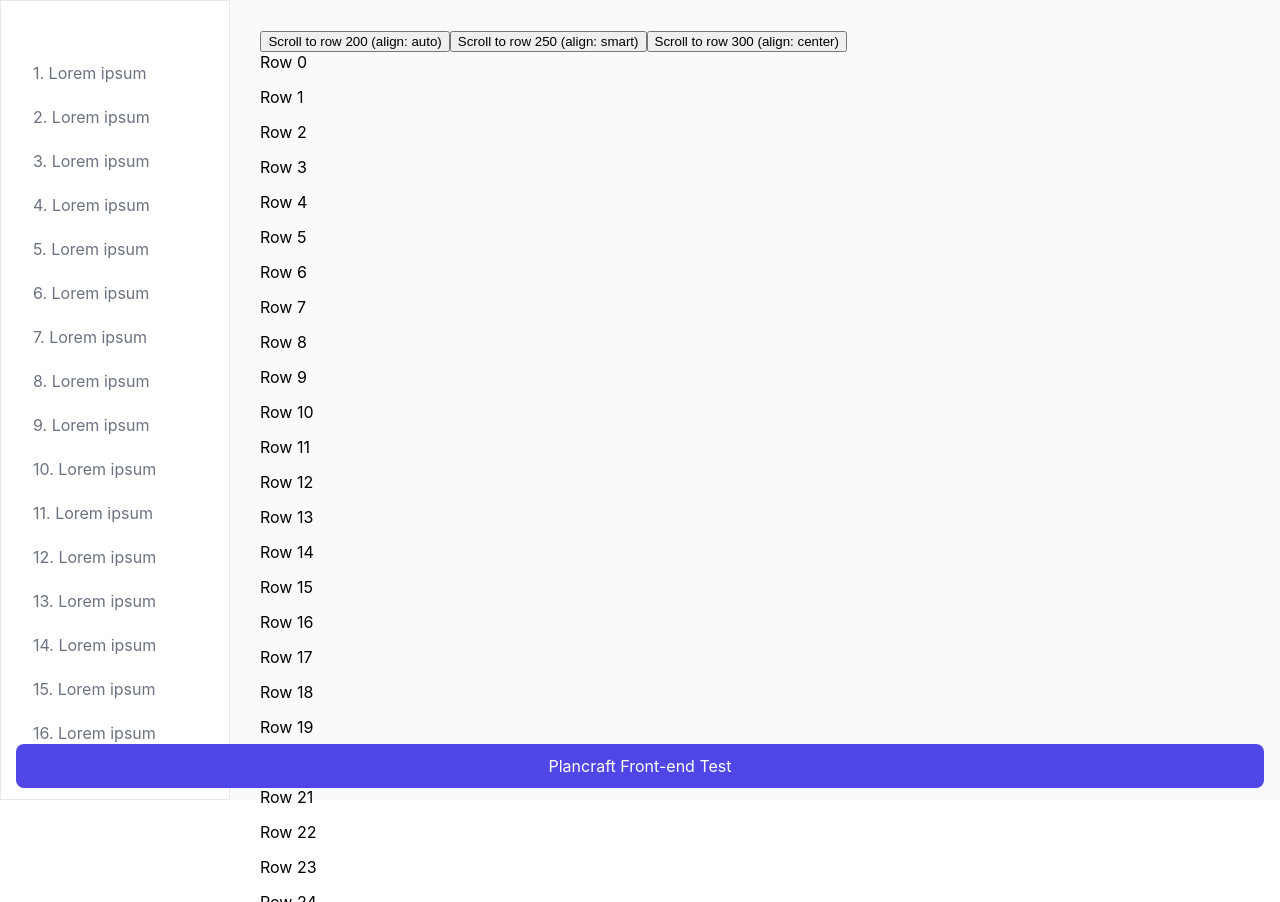
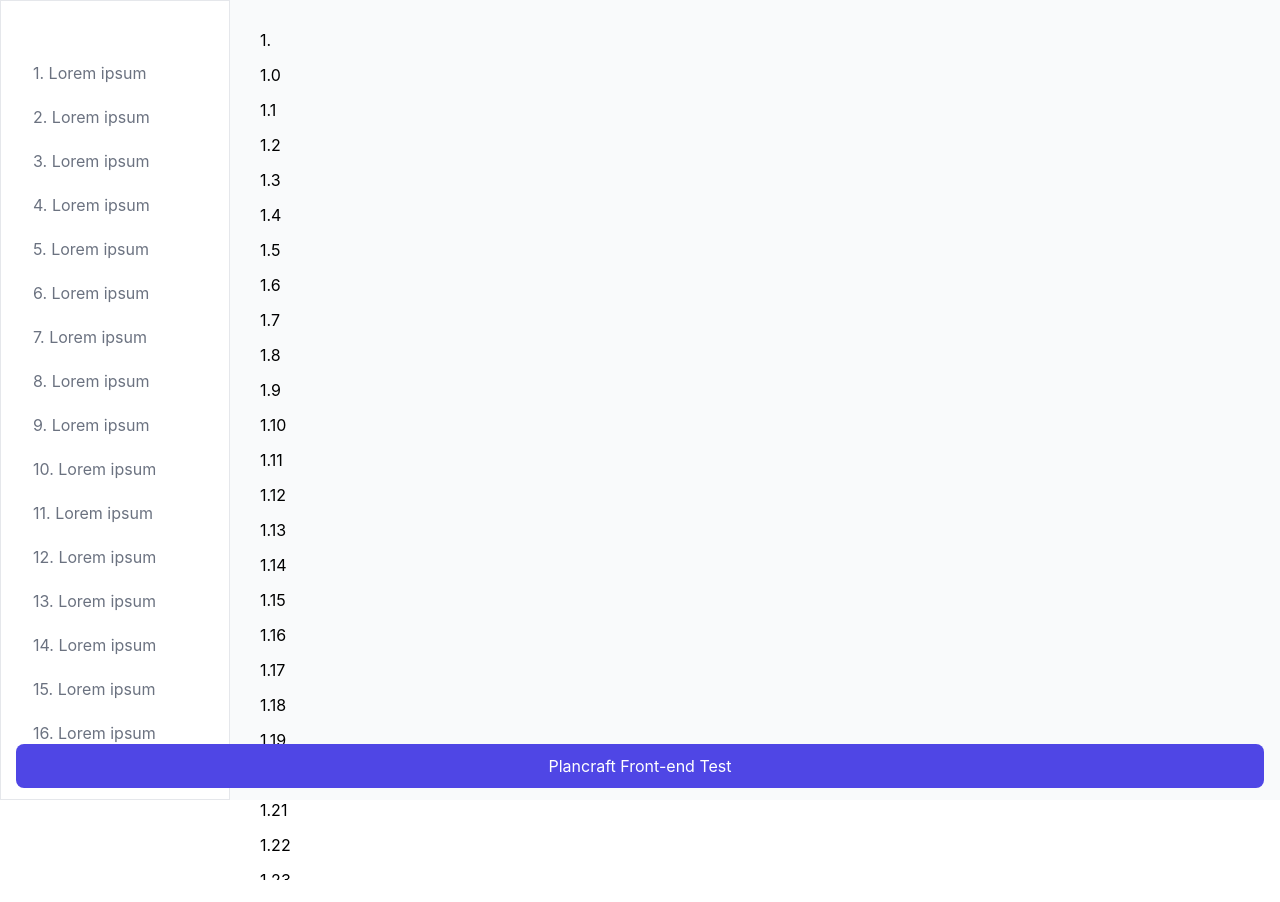
Before and after one commit to kelanik8/react-react-window-test-fe, a Next.js app: page / in a window 1280 px wide. After the commit the page ends 880 px from the top, so only its background shows below. Built offline with nearby package versions, Linux system fonts and the light colour scheme.

Commit message:
feat: integrated sidenav active list block to scroll to respective scroll view

```diff
--- a/components/AppAside/index.tsx
+++ b/components/AppAside/index.tsx
@@ -10,7 +10,6 @@ export default function AppAside() {
   const textBlocks = useRecoilValue(blocksListsAtom);
 
   const onMenuClick = (id: string) => {
-    console.log(id);
     setActiveBlock(id);
   };
 
--- a/components/AppContentContainer/index.tsx
+++ b/components/AppContentContainer/index.tsx
@@ -1,14 +1,49 @@
-import { CSSProperties, PropsWithChildren, useRef } from "react";
+import { CSSProperties, PropsWithChildren, useRef, useEffect } from "react";
+import { FixedSizeList as List } from "react-window";
+import { useRecoilValue } from "recoil";
+import { activeBlockAtom } from "../../atoms/activeBlockAtom";
+import {
+  BLOCK_LIST_DATA,
+  INestedTextBlock,
+  ITextBlock,
+} from "../../data/document";
+
 import { ContentContainer } from "./styles";
 
-import { FixedSizeList as List } from "react-window";
-import { ListView } from "..";
+const generateItems = (data: ITextBlock[]) => {
+  const items: { id: string; orderNumber: string; text: string }[] = [];
 
-const Row = ({ index, style }: { index: number; style: CSSProperties }) => (
-  <div className={index % 2 ? "ListItemOdd" : "ListItemEven"} style={style}>
-    Row {index}
-  </div>
-);
+  data.forEach((item) => {
+    items.push({
+      id: item.id,
+      orderNumber: item.orderNumber,
+      text: item.text,
+    });
+
+    item.data?.forEach((nestedItem: INestedTextBlock) => {
+      items.push({
+        id: nestedItem.id,
+        orderNumber: nestedItem.orderNumber,
+        text: nestedItem.text,
+      });
+    });
+  });
+  return items;
+};
+
+const Row = ({
+  data,
+  index,
+  style,
+}: {
+  index: number;
+  style: CSSProperties;
+  data: any;
+}) => {
+  const item = data[index];
+
+  return <div style={style}>{item.orderNumber}</div>;
+};
 
 export interface AppContentContainerProps {}
 
@@ -16,35 +51,29 @@ export default function AppContentContainer({
   children,
   ...props
 }: PropsWithChildren<AppContentContainerProps>) {
+  const activeBlock = useRecoilValue(activeBlockAtom);
+
   const listRef = useRef<any>();
 
-  const scrollToRow200Auto = () => {
-    listRef.current.scrollToItem(200);
-  };
-  const scrollToRow250Smart = () => {
-    listRef.current.scrollToItem(250, "smart");
-  };
-  const scrollToRow300Center = () => {
-    listRef.current.scrollToItem(300, "center");
+  const itemData = generateItems(BLOCK_LIST_DATA);
+
+  useEffect(() => {
+    if (activeBlock) {
+      scrollTo(parseInt(activeBlock));
+    }
+  }, [activeBlock]);
+
+  const scrollTo = (to: number) => {
+    listRef.current.scrollToItem(to, "smart");
   };
 
   return (
     <ContentContainer>
-      <div>
-        <button className="ExampleButton" onClick={scrollToRow200Auto}>
-          Scroll to row 200 (align: auto)
-        </button>
-        <button className="ExampleButton" onClick={scrollToRow250Smart}>
-          Scroll to row 250 (align: smart)
-        </button>
-        <button className="ExampleButton" onClick={scrollToRow300Center}>
-          Scroll to row 300 (align: center)
-        </button>
-      </div>
       <List
         className="List"
         height={850}
-        itemCount={1000}
+        itemCount={itemData.length}
+        itemData={itemData}
         itemSize={35}
         ref={listRef}
         width={"100%"}>
--- a/data/document.ts
+++ b/data/document.ts
@@ -3,7 +3,7 @@ export interface ITextBlock {
   orderNumber: string;
   type: string;
   text: string;
-  //   data: INestedTextBlock[];
+  data?: INestedTextBlock[];
 }
 
 export interface INestedTextBlock {
@@ -15,19 +15,19 @@ export interface INestedTextBlock {
 
 export const BLOCK_LIST_DATA: ITextBlock[] = Array(30)
   .fill({})
-  .map((_, index) => createTextBlock({ id: index + 1 }));
+  .map((_, index) => createTextBlock({ id: index }));
 
 function createTextBlock({ id }: { id: number }) {
   return {
-    id: `item-${id}`,
-    orderNumber: `${id}.`,
+    id: `${id * 300}`,
+    orderNumber: `${id + 1}.`,
     type: "title-block",
     text: "Lorem ipsum",
-    // data: Array(300)
-    //   .fill({})
-    //   .map((_, index) =>
-    //     createNestedTextBlock({ parentId: id, itemIndex: index })
-    //   ),
+    data: Array(300)
+      .fill({})
+      .map((_, index) =>
+        createNestedTextBlock({ parentId: id + 1, itemIndex: index })
+      ),
   };
 }
 
--- a/pages/index.tsx
+++ b/pages/index.tsx
@@ -18,12 +18,12 @@ const Home: NextPage = () => {
   return (
     <div id="index-module">
       <AppContainer>
-        {/* <ErrorBoundary> */}
-        <Aside />
-        {/* </ErrorBoundary> */}
-        {/* <ErrorBoundary> */}
-        <AppContentContainer />
-        {/* </ErrorBoundary> */}
+        <ErrorBoundary>
+          <Aside />
+        </ErrorBoundary>
+        <ErrorBoundary>
+          <AppContentContainer />
+        </ErrorBoundary>
       </AppContainer>
       <AnnouncementWidget />
     </div>
```
